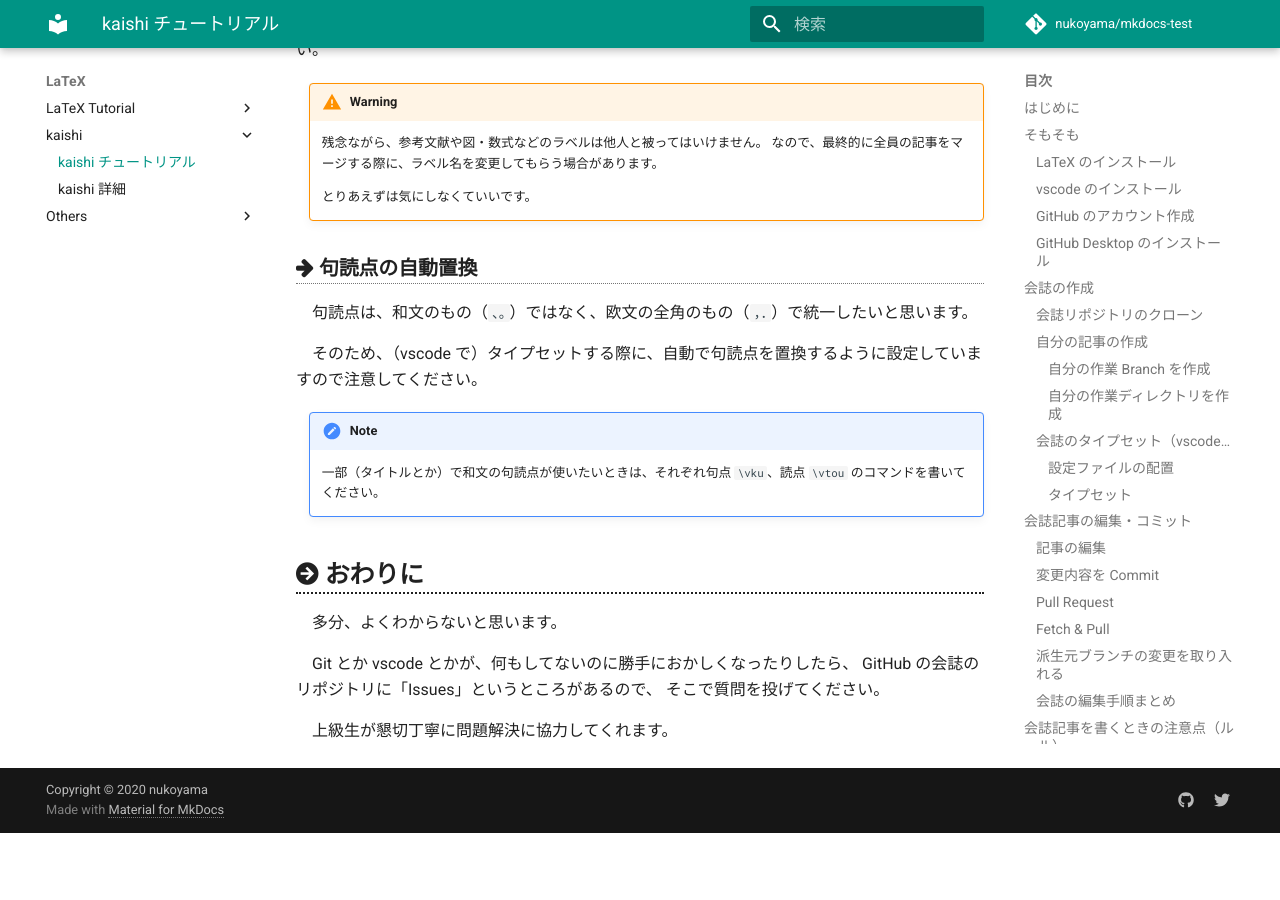
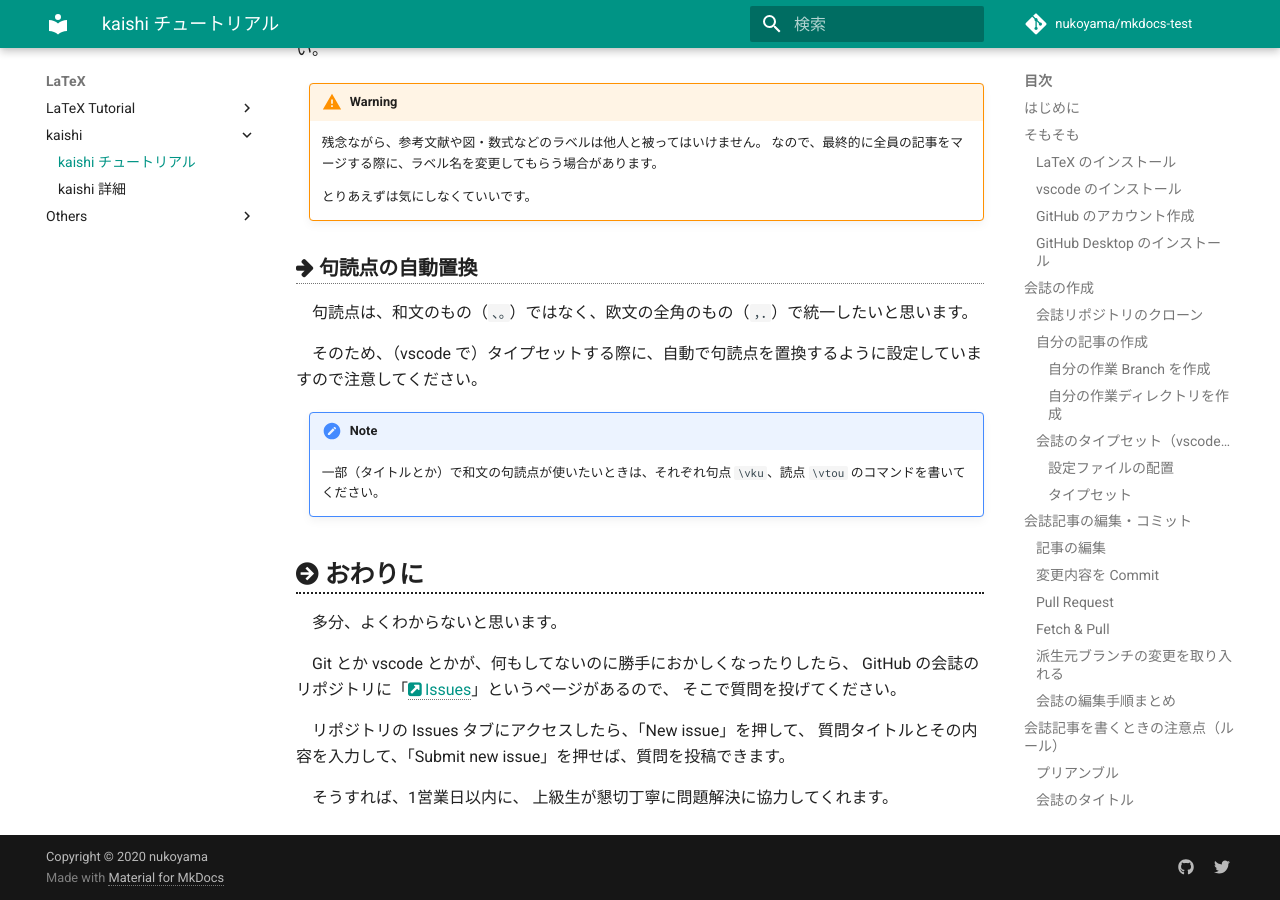
Before and after one commit to znuko/nukodocs, an MkDocs documentation site: the page built from docs/tex/kaishi01.md, in a window 1280 px wide and 900 px high, scrolled down 8159 px. Built offline with MkDocs 1.6.1 and Material for MkDocs 9.7.7, drawn with Linux system fonts in a browser that asks for light colours; comment, search, counter and statistics services are not loaded; before the commit the page ends 8992 px from its top, so only the background shows below that.

Commit message:
Update kaishi01.md

```diff
--- a/docs/tex/kaishi01.md
+++ b/docs/tex/kaishi01.md
@@ -386,7 +386,11 @@ GitHub Desktop を開くと、変更した部分が表示されています。
 多分、よくわからないと思います。
 
 Git とか vscode とかが、何もしてないのに勝手におかしくなったりしたら、
-GitHub の会誌のリポジトリに「Issues」というところがあるので、
+GitHub の会誌のリポジトリに「[Issues](https://github.com/vuccaken/kaishi2020/issues)」というページがあるので、
 そこで質問を投げてください。
 
+リポジトリの Issues タブにアクセスしたら、「New issue」を押して、
+質問タイトルとその内容を入力して、「Submit new issue」を押せば、質問を投稿できます。
+
+そうすれば、1営業日以内に、
 上級生が懇切丁寧に問題解決に協力してくれます。
```
